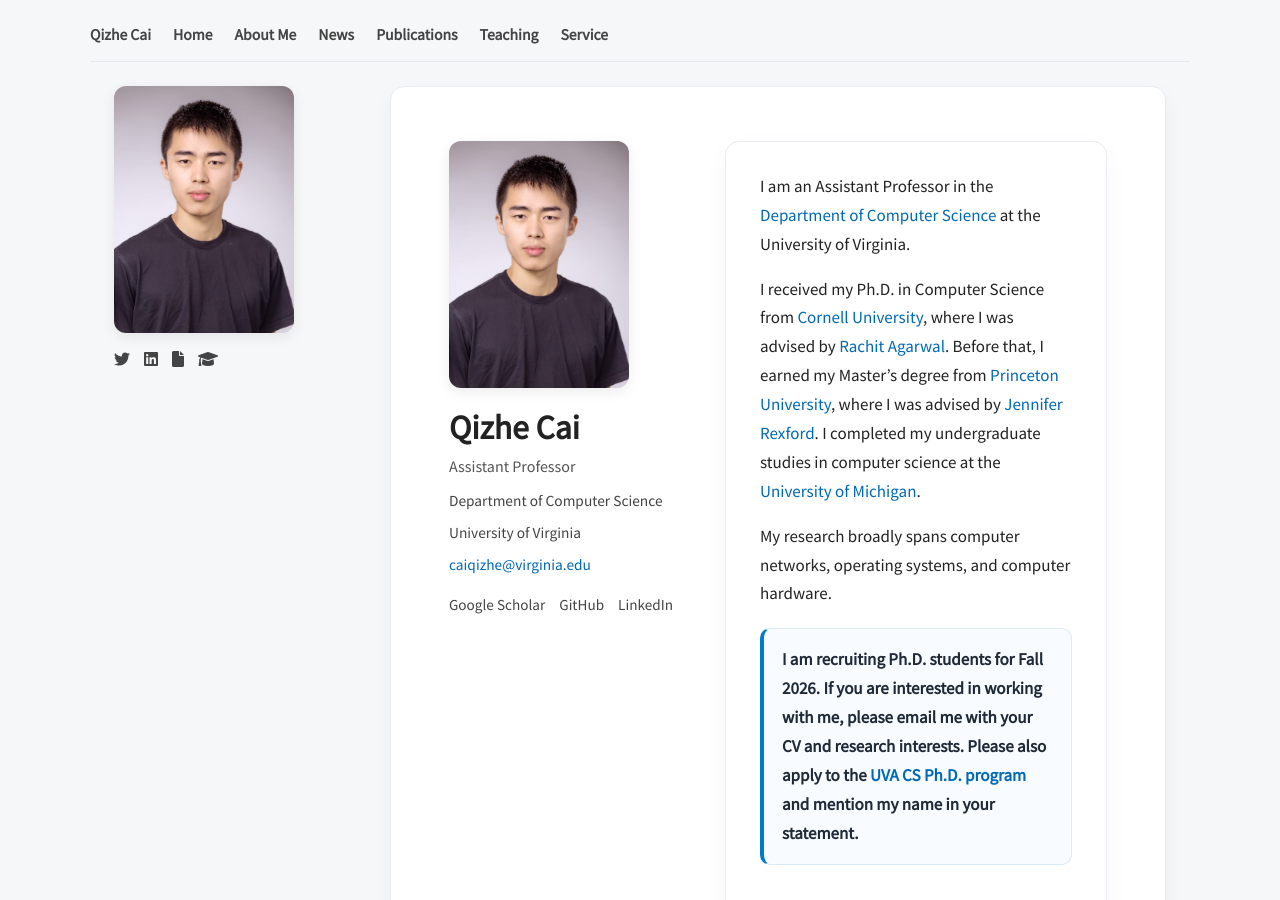
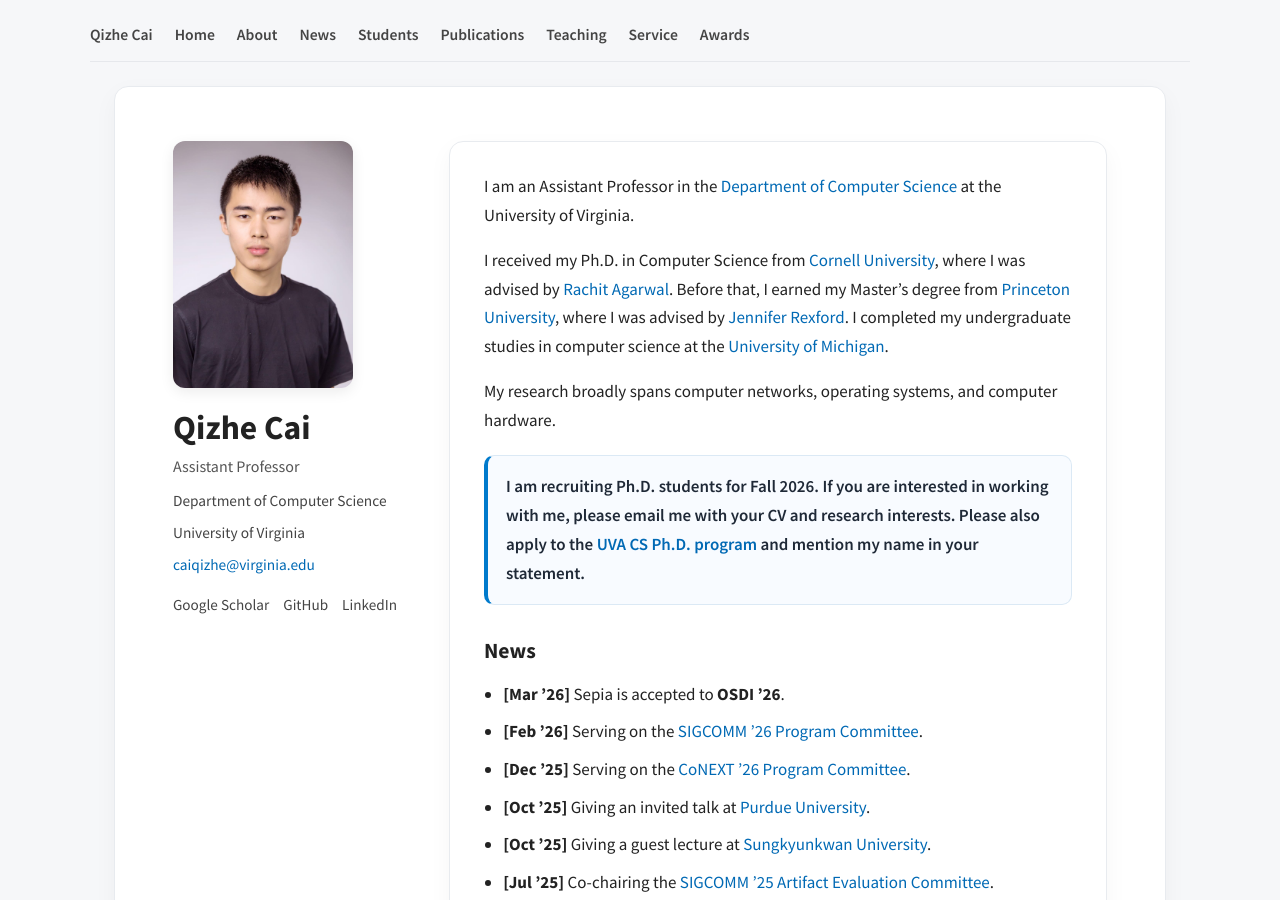
Before and after one commit to qizhe/qizhe.github.io, a Jekyll site: the page built from index.md, in a window 1280 px wide and 900 px high. Built offline with Jekyll 4.4.1, drawn with Linux system fonts in a browser that asks for light colours.

Commit message:
add missing files

```diff
--- a/_layouts/default.html
+++ b/_layouts/default.html
@@ -4,54 +4,69 @@
   <meta charset="UTF-8">
   <meta name="viewport" content="width=device-width, initial-scale=1.0">
   <title>{{ page.title }}</title>
+
   <link rel="stylesheet" href="{{ '/assets/css/styles.css' | relative_url }}">
   <link rel="stylesheet" href="https://cdnjs.cloudflare.com/ajax/libs/font-awesome/6.0.0-beta3/css/all.min.css">
-  <link rel="stylesheet" href="https://fonts.googleapis.com/css2?family=Montserrat:wght@400;700&display=swap">
-  <link href="https://fonts.googleapis.com/css2?family=Source Sans Pro&display=swap" rel="stylesheet">
+  <link href="https://fonts.googleapis.com/css2?family=Source+Sans+Pro:wght@400;600;700&display=swap" rel="stylesheet">
 </head>
 <body>
   <header>
     <nav>
       <ul>
-        <li class="name"><a href="{{ '/' | relative_url }}"><span>Qizhe Cai</a></span></li>
+        <li class="name">
+          <a href="{{ '/' | relative_url }}">Qizhe Cai</a>
+        </li>
         <li><a href="{{ '/' | relative_url }}">Home</a></li>
-        <li><a href="{{ '/' | relative_url }}#about-me">About Me</a></li>
+        <li><a href="{{ '/' | relative_url }}#about">About</a></li>
         <li><a href="{{ '/' | relative_url }}#news">News</a></li>
+        <li><a href="{{ '/' | relative_url }}#students">Students</a></li>
         <li><a href="{{ '/' | relative_url }}#publications">Publications</a></li>
         <li><a href="{{ '/' | relative_url }}#teaching">Teaching</a></li>
         <li><a href="{{ '/' | relative_url }}#service">Service</a></li>
+        <li><a href="{{ '/' | relative_url }}#awards">Awards</a></li>
       </ul>
     </nav>
   </header>
+
   <div class="container">
-    <aside class="sidebar">
-      <img src="{{ '/assets/images/qizhec.jpeg' | relative_url }}" alt="Profile Picture" class="profile-image">
+<!--     <aside class="sidebar">
+      <img src="{{ '/assets/images/qizhec.jpeg' | relative_url }}" alt="Qizhe Cai" class="profile-image">
+
+      <div class="name-block">
+        <h1>Qizhe Cai</h1>
+        <div class="title">Assistant Professor</div>
+        <div class="contact-line">Department of Computer Science</div>
+        <div class="contact-line">University of Virginia</div>
+        <div class="contact-line">
+          <a href="mailto:caiqizhe@virginia.edu">caiqizhe@virginia.edu</a>
+        </div>
+      </div>
+
       <div class="social-links">
-        <a href="https://x.com/CaiQizhe" target="_blank">
-          <i class="fab fa-twitter"></i>
+        <a href="https://scholar.google.com/citations?user=Meb0eTcAAAAJ&hl=en" target="_blank" rel="noopener noreferrer" aria-label="Google Scholar">
+          <i class="fas fa-graduation-cap"></i> Scholar
         </a>
-        <a href="https://www.linkedin.com/in/qizhe-cai-9b14868b" target="_blank">
-          <i class="fab fa-linkedin"></i>
+        <a href="https://www.linkedin.com/in/qizhe-cai-9b14868b" target="_blank" rel="noopener noreferrer" aria-label="LinkedIn">
+          <i class="fab fa-linkedin"></i> LinkedIn
         </a>
-        <a href="/assets/resume.pdf" target="_blank">
-          <i class="fas fa-file"></i>
+        <a href="https://x.com/CaiQizhe" target="_blank" rel="noopener noreferrer" aria-label="X">
+          <i class="fab fa-twitter"></i> X
         </a>
-        <a href="https://scholar.google.com/citations?user=Meb0eTcAAAAJ&hl=en" target="_blank">
-          <i class="fas fa-graduation-cap"></i>
+        <a href="{{ '/assets/resume.pdf' | relative_url }}" target="_blank" rel="noopener noreferrer" aria-label="CV">
+          <i class="fas fa-file"></i> CV
         </a>
       </div>
-    </aside>
+    </aside> -->
+
     <main class="content">
       {{ content }}
     </main>
   </div>
+
   <style>
     #eXF-qizhecai-0 {
       display: none !important;
     }
   </style>
-<!--   <footer>
-    <p>&copy; 2025 Qizhe Cai. All rights reserved.</p>
-  </footer> -->
 </body>
 </html>
```
Lines whose indentation alone changed are shown as unchanged.
